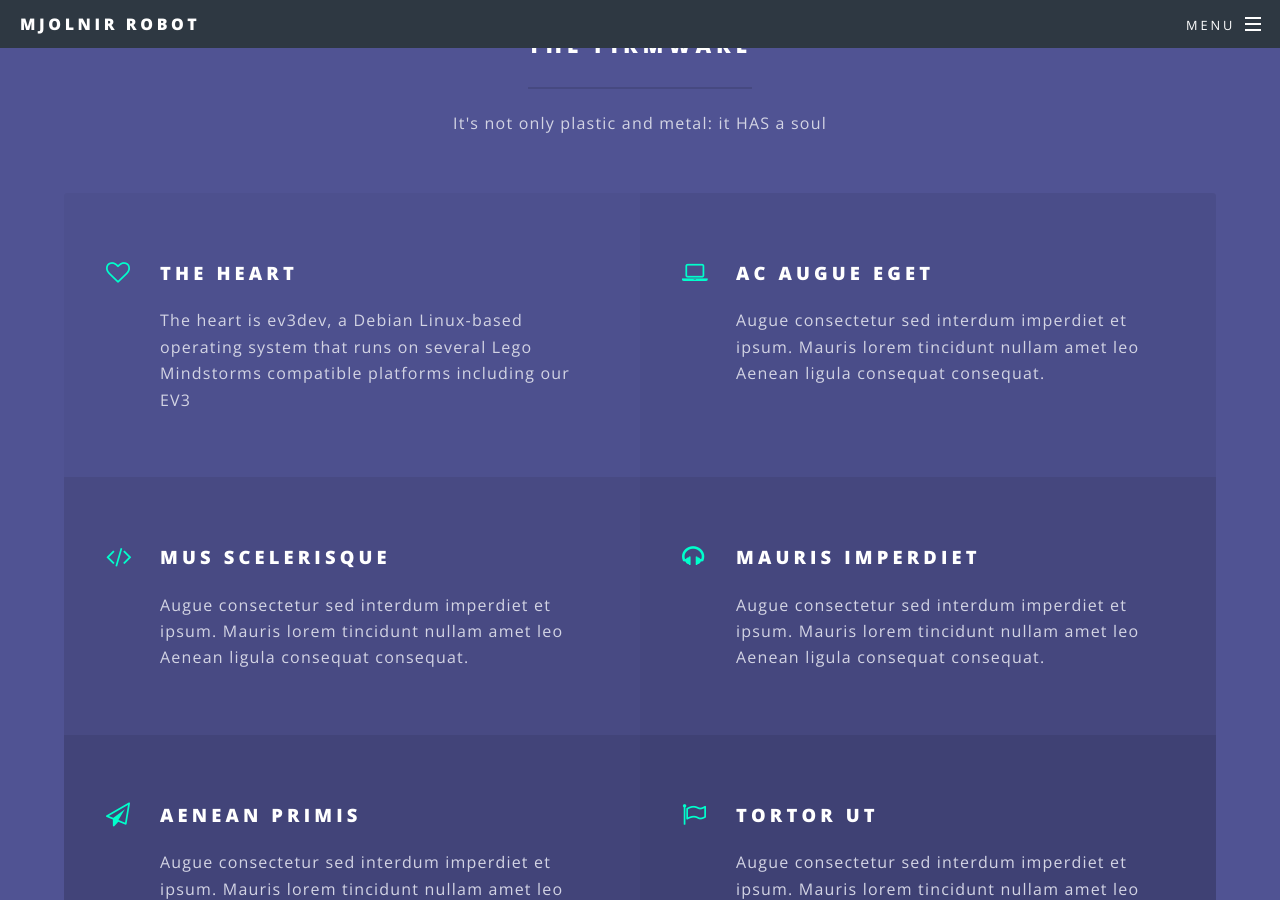
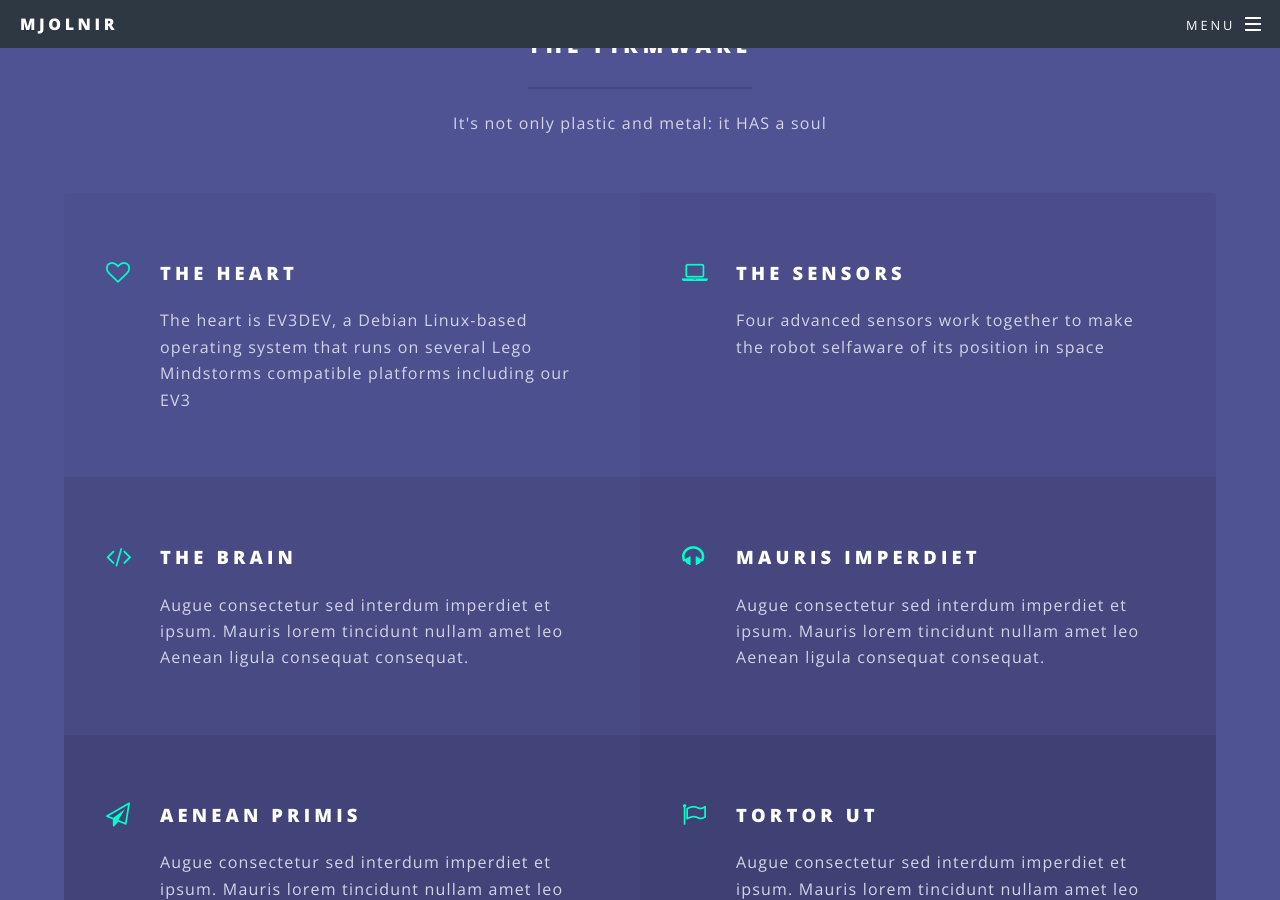
Before and after one commit to srossi93/ev3_robot, a Jekyll site: the page built from docs/index.html, in a window 1280 px wide and 900 px high, scrolled down 2713 px. Built offline with Jekyll 4.4.1, drawn with Linux system fonts in a browser that asks for light colours; some of the changed text lies outside the part shown.

Commit message:
Refactor name pages

```diff
--- a/docs/_config.yml
+++ b/docs/_config.yml
@@ -3,19 +3,15 @@
 
 # Site settings
 
-title: Mjolnir Robot
+title: Mjolnir
 description: |
-  Project website for the competition
-
-  on Real Time Operating Systems
-
-  (EURECOM Fall 2016)
+  Just another mythological robot
 
 owner: Simone Rossi # or company name
 first_published: 2016 # if migrating another site, the year of your first publish
 email: rossi@eurecom.fr
 baseurl: "" # the subpath of your site, e.g. /blog
-url: "http://yourdomain.com" # the base hostname & protocol for your site
+url: "http://srossi93.github.io/ev3_robot" # the base hostname & protocol for your site
 social:
   twitter: https://twitter.com/<username>
   github: https://github.com/srossi93/ev3_robot
--- a/docs/_includes/header.html
+++ b/docs/_includes/header.html
@@ -13,8 +13,8 @@
             <li><a href="{{ my_page.url | prepend: site.baseurl }}">{{ my_page.title }}</a></li>
             {% endif %}
             {% endfor %}
-            <li><a href="#">Sign Up</a></li>
-            <li><a href="#">Log In</a></li>
+            <!--<li><a href="#">Sign Up</a></li>-->
+            <!--<li><a href="#">Log In</a></li>-->
             <li><a href="{{ "/feed.xml" | prepend: site.baseurl }}"
                    class="icon fa-feed"> RSS Feed</a></li>
           </ul>
--- a/docs/index.html
+++ b/docs/index.html
@@ -65,14 +65,14 @@ layout: landing
 							<ul class="features">
 								<li class="icon fa-heart-o">
 									<h3>The heart</h3>
-									<p>The heart is ev3dev, a Debian Linux-based operating system that runs on several Lego Mindstorms compatible platforms including our EV3</p>
+									<p>The heart is EV3DEV, a Debian Linux-based operating system that runs on several Lego Mindstorms compatible platforms including our EV3</p>
 								</li>
 								<li class="icon fa-laptop">
-									<h3>Ac Augue Eget</h3>
-									<p>Augue consectetur sed interdum imperdiet et ipsum. Mauris lorem tincidunt nullam amet leo Aenean ligula consequat consequat.</p>
+									<h3>The sensors</h3>
+									<p>Four advanced sensors work together to make the robot selfaware of its position in space</p>
 								</li>
 								<li class="icon fa-code">
-									<h3>Mus Scelerisque</h3>
+									<h3>The brain</h3>
 									<p>Augue consectetur sed interdum imperdiet et ipsum. Mauris lorem tincidunt nullam amet leo Aenean ligula consequat consequat.</p>
 								</li>
 								<li class="icon fa-headphones">
```
